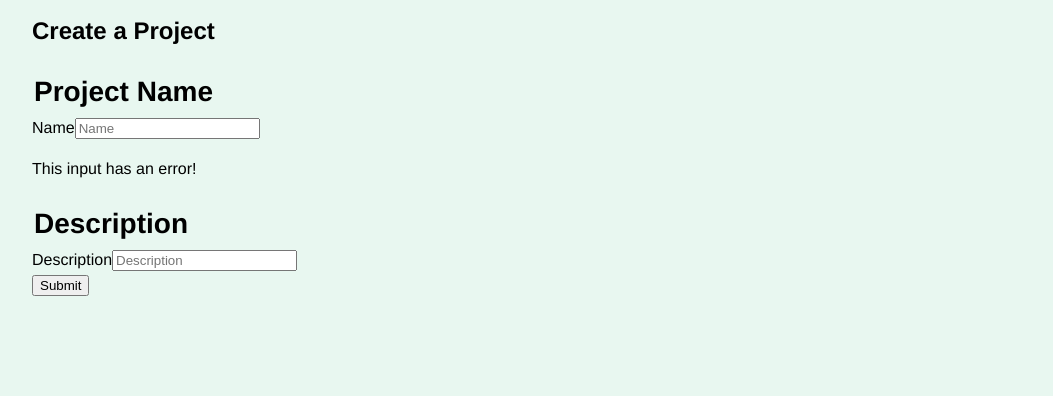
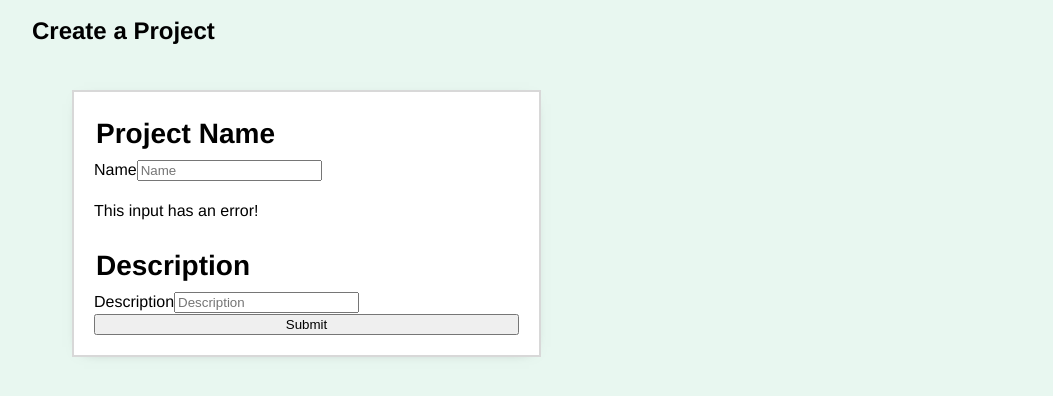
Before and after one commit to dbaynes-uw/home-tracking-ui, a Vue app: page / in a window 1280 px wide. Shown: the part 314-710 px from the top of the page, without its empty margins (58-1111 px from the left). Built offline with nearby package versions, Linux system fonts and the light colour scheme; no server answers.

Commit message:
-mForm integrated with styling of Areas

```diff
--- a/src/components/Areas.vue
+++ b/src/components/Areas.vue
@@ -14,7 +14,14 @@
         class="area"
         v-bind:class="{ 'is-complete': area.status }"
       >
-        {{ area.name }} : {{ area.description }}
+        <p class="p-align-left">
+          {{ area.name }}
+        </p>
+        <ul class="ul-left">
+          <div v-for="task in area.tasks" v-bind:key="task.id">
+            <li>{{ task.description }}</li>
+          </div>
+        </ul>
         <i @click="deleteArea(area.id)" class="fas fa-trash-alt"></i>
       </div>
     </div>
@@ -46,6 +53,18 @@ export default {
 </script>
 
 <style scoped>
+.p-align-left {
+  text-align: left;
+  padding-top: 0em;
+  margin-block-start: 0em;
+  margin-block-end: 0em;
+}
+.ul-left {
+  text-align: left;
+  padding-inline-start: 1rem;
+  margin-block-start: 0em;
+  margin-block-end: 0em;
+}
 .areas {
   display: grid;
   grid-template-columns: repeat(3, 1fr);
@@ -55,6 +74,7 @@ export default {
   border: 1px solid #ccc;
   background: #41b883;
   padding: 1rem;
+  padding-top: 0em;
   border-radius: 5px;
   text-align: center;
   position: relative;
--- a/src/views/BaseForm.vue
+++ b/src/views/BaseForm.vue
@@ -1,7 +1,7 @@
 <template>
   <div>
     <h2>Create a Project</h2>
-    <form @submit.prevent="sendForm">
+    <form class="add-form" @submit.prevent="sendForm">
       <fieldset>
         <legend>Project Name</legend>
         <BaseInput
@@ -53,6 +53,18 @@ export default {
 </script>
 
 <style>
+.add-form {
+  display: flex;
+  flex-direction: column;
+  width: 425px;
+  padding: 20px;
+  margin: 40px;
+  border: 2px solid #d8d8d8;
+  background-color: white;
+  -webkit-box-shadow: 0px 2px 15px -12px rgba(0, 0, 0, 0.57);
+  -moz-box-shadow: 0px 2px 15px -12px rgba(0, 0, 0, 0.57);
+  box-shadow: 2px 15px -12px rgba(0, 0, 0, 0.57);
+}
 fieldset {
   border: 0;
   margin: 0;
```
